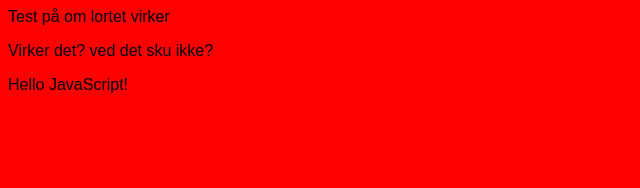
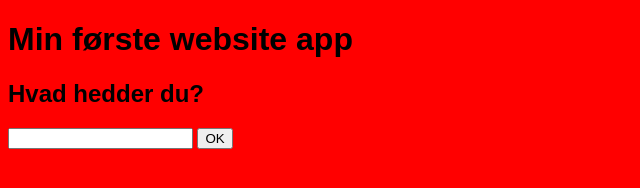
Before and after one commit to Jasa95/nyt-projekt, a plain HTML site: page index.html in a window 1280 px wide. Shown: the whole page, without its empty margins (0-640 px from the left). Drawn offline with Linux system fonts and the light colour scheme.

```diff
--- a/app.js
+++ b/app.js
@@ -1,5 +1,12 @@
-document.body.innerHTML += "Hello JavaScript!";
+//document.body.innerHTML += "Hello JavaScript!";
 // alert("Hello Dat.js");
-console.log("Hello Dat.js")
-console.log("Hi Student!")
-console.log("This is my first Javascript!")
+//console.log("Hello Dat.js")
+//console.log("Hi Student!")
+//console.log("This is my first Javascript!")
+
+// Du kan se hvordan du styler hjemmesiden på mdn web docs
+
+function sayHallo(){
+document.querySelector("h3").textContent = "Hej " + document.querySelector("input").value;
+}
+document.querySelector("button").addEventListener("click", sayHallo);
--- a/index.html
+++ b/index.html
@@ -8,9 +8,12 @@
     <link rel="stylesheet" href="app.css">
 </head>
 <body>
-    <hi>Test på om lortet virker</hi>
-    <p>Virker det? ved det sku ikke?</p>
+    <h1>Min første website app</h1>
+    <h2>Hvad hedder du?</h2>
 
+    <input>
+    <button>OK</button>
+    <h3></h3>
     <script src="app.js"></script>
 </body>
 </html>
```
